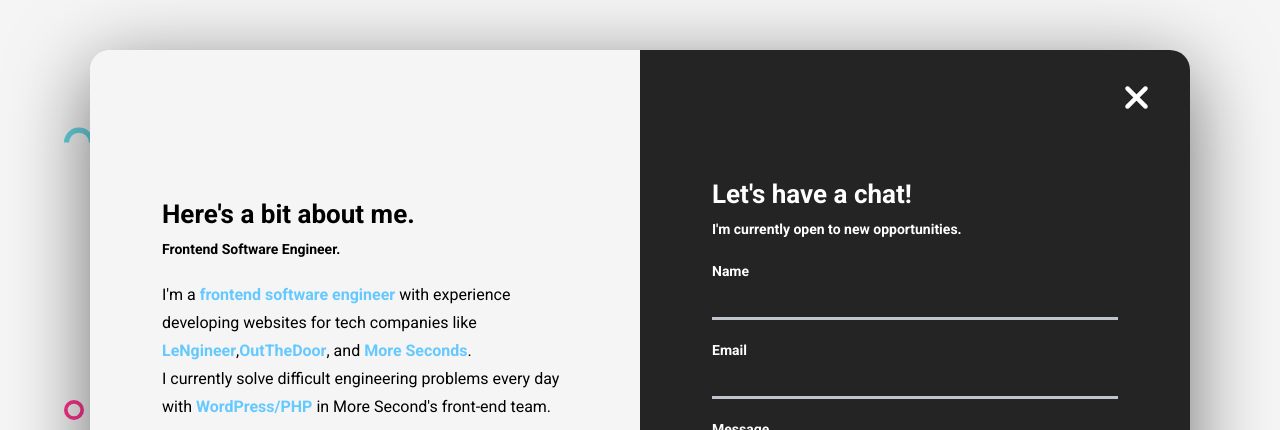
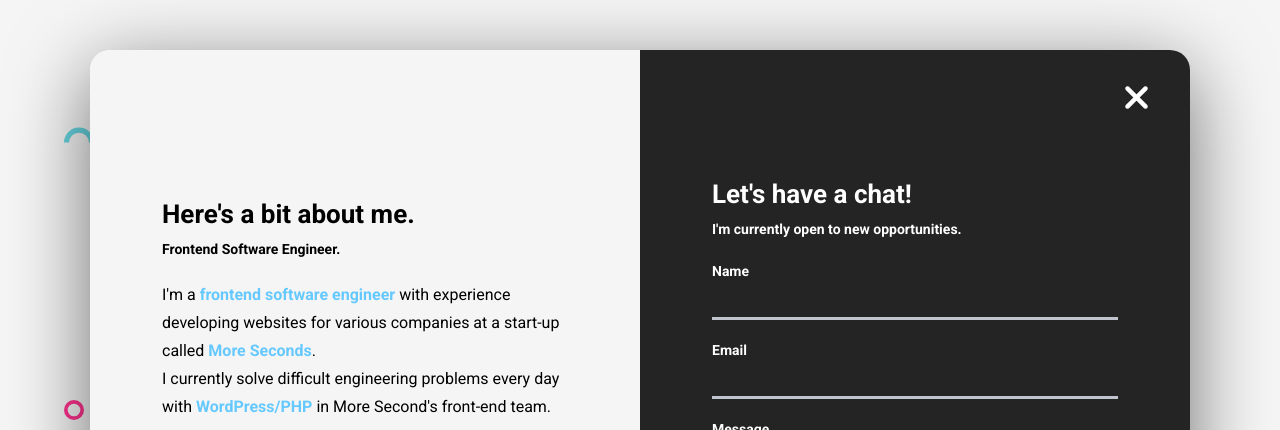
Before and after one commit to keefecustodio/keefecustodio, a plain HTML site: page index.html in a window 1280 px wide. Both pictures are taken after a click on the element "about me". Shown: the top 430 px of the page. Drawn offline with nearby package versions, Linux system fonts and the light colour scheme.

Commit message:
even more modal paragraph updates

```diff
--- a/index.html
+++ b/index.html
@@ -93,7 +93,7 @@
         <h4 class="modal__sub-title modal__sub-title--about">Frontend Software Engineer.</h4>
         <p class="modal__para">
           I'm a <b class="blue">frontend software engineer</b> with experience developing
-          websites for tech companies like <b class="blue">LeNgineer</b>,<b class="blue">OutTheDoor</b>, and <b class="blue">More Seconds</b>.
+          websites for various companies at a start-up called <b class="blue">More Seconds</b>.
           <br>
           I currently solve difficult engineering
           problems every day with <b class="blue">WordPress/PHP </b>in More Second's front-end team.
```
